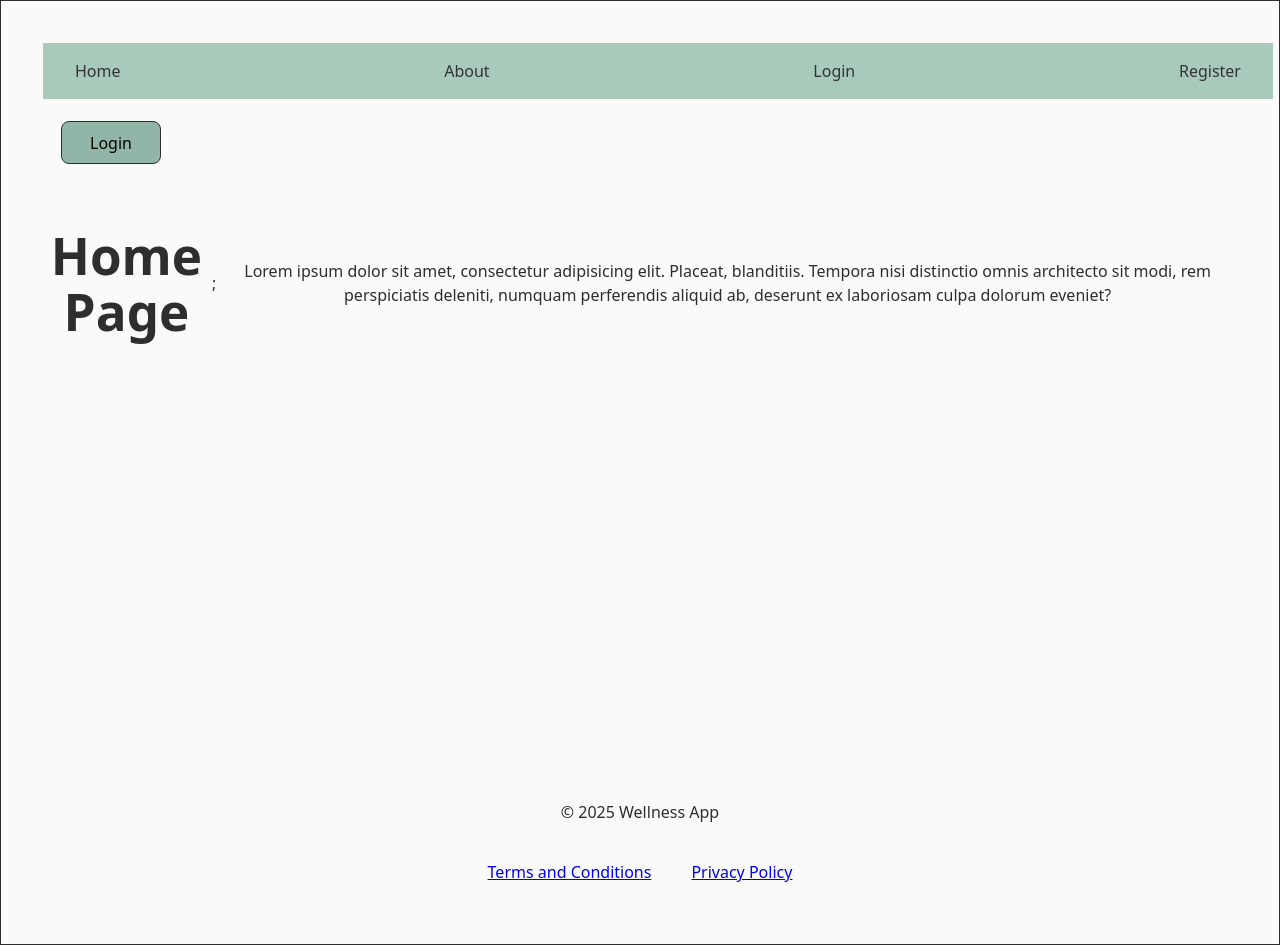
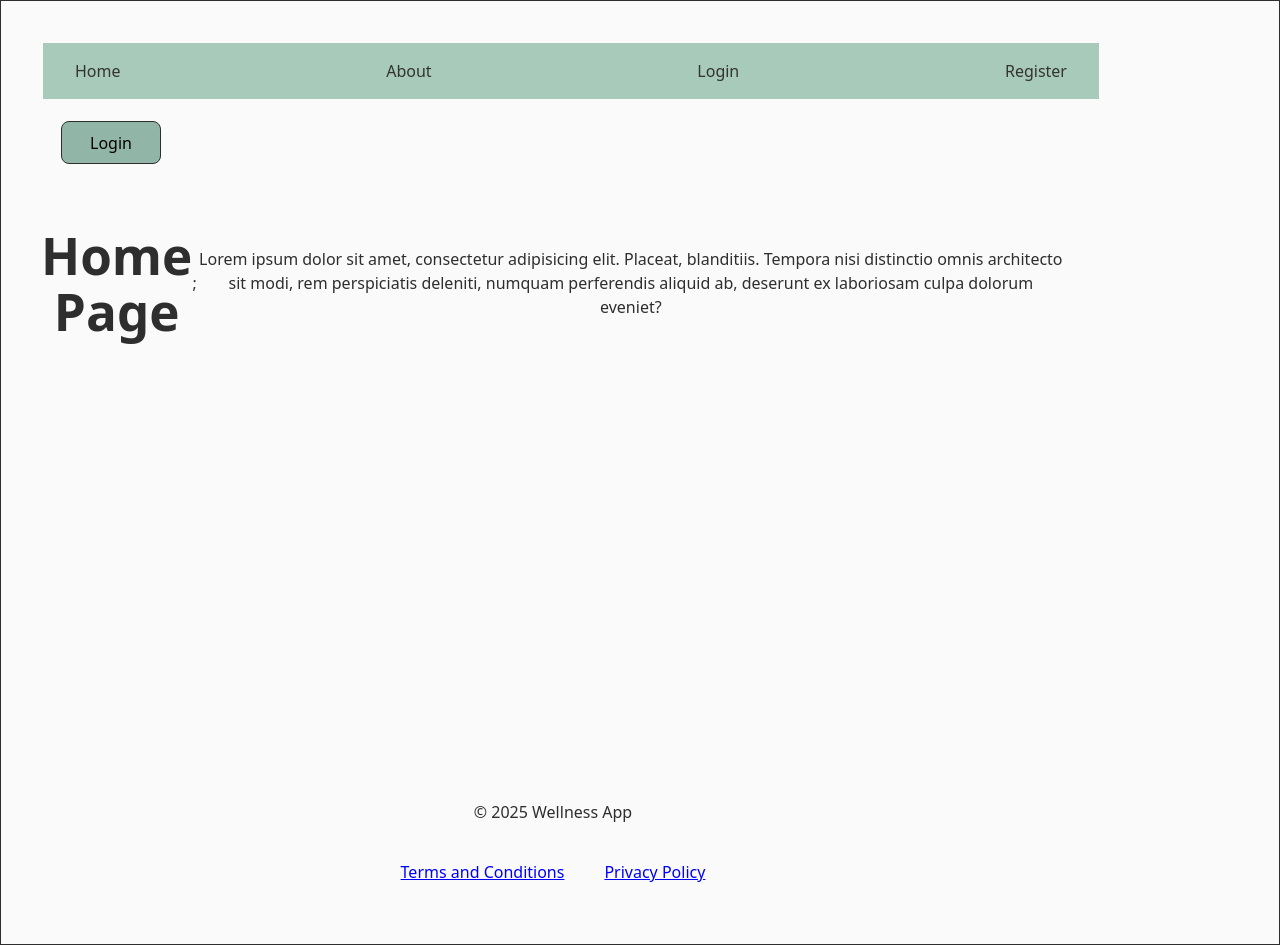
Before and after one commit to Hannes-Soosaar/wellness-app, a React (Vite) app in the folder frontend/: page / in a window 1280 px wide. Built offline with nearby package versions, Linux system fonts and the light colour scheme; no server answers.

Commit message:
fixed FE display scaling bug

```diff
--- a/frontend/src/styles/containers.css
+++ b/frontend/src/styles/containers.css
@@ -5,9 +5,9 @@
   max-width: 1280px;
   min-width: 460px;
   flex-direction: column;
-  width: 100%;
+  width: 80vw;
+  margin: 0px;
   min-height: 100vh;
-  margin: 0 auto;
 }
 
 nav {
@@ -31,7 +31,7 @@ nav a:hover {
   display: flex;
   flex-direction: row;
   min-height: 600px;
-  /* flex: 1;  fills remaining space between header & footer */
+  flex: 1;
 }
 
 .sidebar {
```
